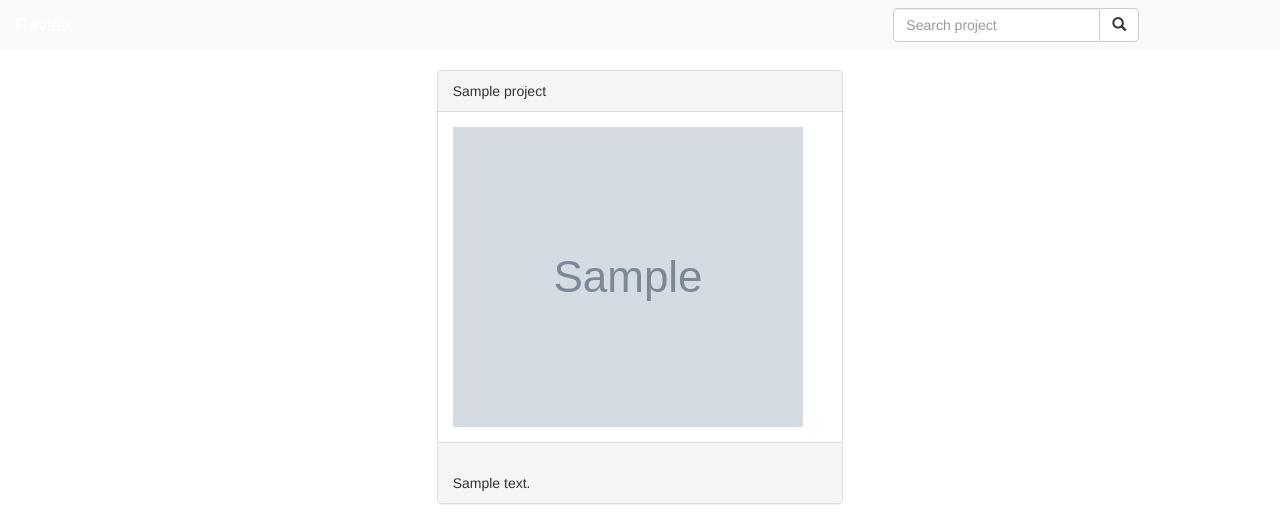
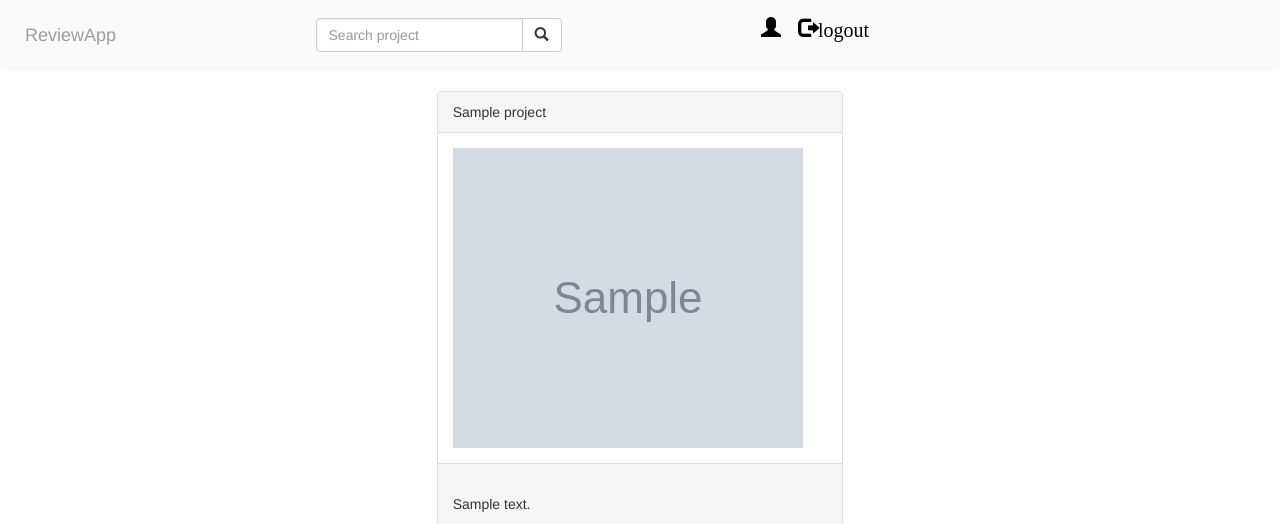
Before and after one commit to nyagajr/review-app, a Django app: page /home in a window 1280 px wide. Shown: the top 524 px of the page. Run offline with Django 3.2, Linux system fonts and the light colour scheme; a user stored in the database is signed in; tables that the repository leaves empty hold one stand-in row (values such as "Sample post"); grey boxes marked "Sample" are stand-in pictures; some libraries are stand-ins or nearby versions.

Commit message:
re-correcting the navbar

```diff
--- a/app/templates/navbar.html
+++ b/app/templates/navbar.html
@@ -1,23 +1,64 @@
-<nav class="navbar navbar-inverse" style="background-color:#fafafa; border:#fafafa;">
+<!DOCTYPE html>
+<html lang="en">
+<head>
+
+  <meta charset="utf-8">
+  <meta name="viewport" content="width=device-width, initial-scale=1">
+</head>
+<body>
+<nav class="navbar navbar-inverse"  style="background-color:#fafafa; border:white; padding:10px; position:static; ">
   <div class="container-fluid">
     <div class="navbar-header">
-        <a class="navbar-brand" href="#">Review</a>
+      <a class="navbar-brand" href="#">
+         ReviewApp</a>
+
     </div>
 
+    <div class="col-xs-12 col-sm-12 col-md-6 col-lg-6 col-xl-6">
                 <!-- Adding a search form  -->
-      <div class="col-sm-4 col-md-4 navbar-right">
-
-        <form class="navbar-form" role="search" action="#">
+                <form class="navbar-form" role="search" align="middle" action="">
 
                     <div class="input-group">
-            <input type="text" class="form-control" placeholder="Search project" name="article">
+                        <input type="text" class="form-control" placeholder="Search project" name="name">
                         <div class="input-group-btn">
-              <button class="btn btn-default" type="submit"><i class="glyphicon glyphicon-search"></i></button>
+                            <button class="btn btn-default" type="submit"><i class="glyphicon glyphicon-search" ></i></button>
                         </div>
                     </div>
 
                 </form>
-      </div>
                 <!-- search form end -->
             </div>
+
+            <div class="col-xs-12 col-sm-12 col-md-3 col-lg-3 col-xl-3">
+                          <a href="#" id="instTitle" style=" margin-right:10px; font-size:25px;">
+                              <span class="glyphicon glyphicon-user" style="font-size:20px;color:black"></span>
+                          </a>
+
+
+
+                          <a href="accounts/login">
+                              <i class="glyphicon glyphicon-log-out" style="font-size:20px;color:black" href="accounts/login">logout</i>
+                          </a>
+
+                      </div>
+      <div class="col-sm-6 col-md-6">
+                {% if user.is_authenticated %}
+
+
+
+
+
+
+
+
+                {% else %}
+                <li>
+                  <a class='btn btn-default' href="/accounts/login">Login</a>
+                </li>
+                {% endif %}
+          </div>
+
+  </div>
 </nav>
+</body>
+</html>
```
Lines whose indentation alone changed are shown as unchanged.
